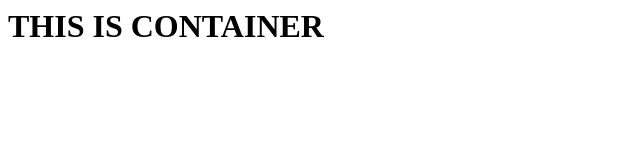
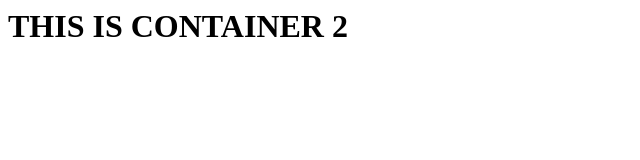
Before and after one commit to khisteshubham/Docker-Assignment, a plain HTML site: page index.html in a window 1280 px wide. Shown: the full height of the page, 0-640 px from the left. Drawn offline with Linux system fonts and the light colour scheme.

Commit message:
2nd container

```diff
--- a/index.html
+++ b/index.html
@@ -1 +1 @@
- <h1>THIS IS CONTAINER</h1>
+ <h1>THIS IS CONTAINER 2</h1>
```
